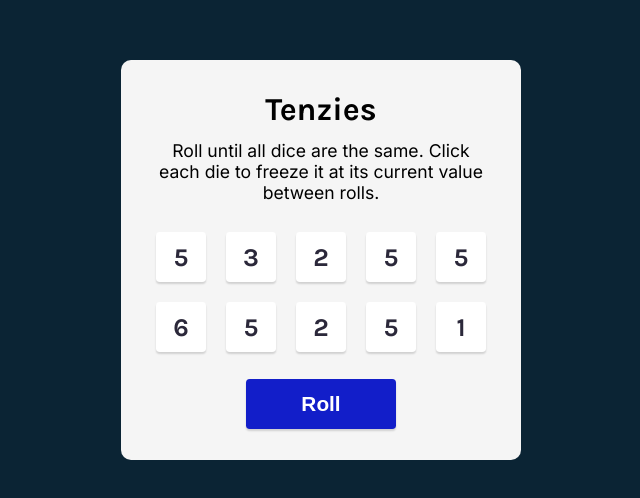
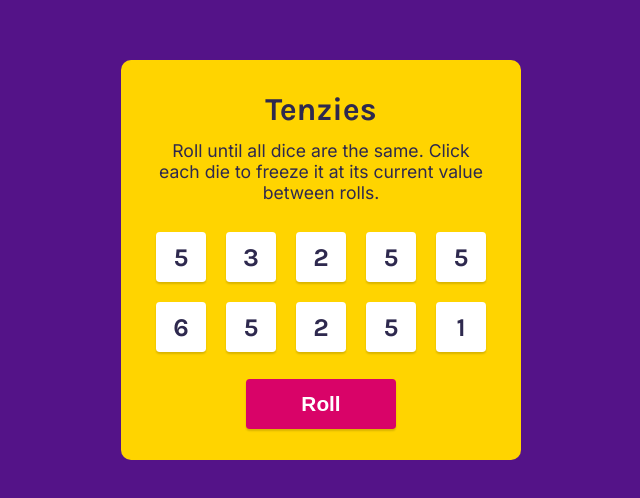
Before and after one commit to piecanoe/tenzies, a React (Vite) app: page / in a window 1280 px wide. Shown: the part 140-638 px from the top of the page, without its empty margins (319-959 px from the left). Built offline with nearby package versions, Linux system fonts and the light colour scheme.

Commit message:
Change colors of body background, main backgroun, text color, dice color when held, and 'Roll' button

```diff
--- a/src/components/Die.jsx
+++ b/src/components/Die.jsx
@@ -2,7 +2,7 @@ import React from 'react'
 
 export default function Die(props) {
     const styles = {
-        backgroundColor: props.isHeld ? '#59E391' : 'white'
+        backgroundColor: props.isHeld ? '#C9B3D1' : 'white'
     }
 
     return (
--- a/src/style.css
+++ b/src/style.css
@@ -9,7 +9,7 @@ html {
 body {
   margin: 0;
   padding: 1rem;
-  background: #0B2434;
+  background: #541388;
   font-family: 'Karla', sans-serif;
   display: flex;
   justify-content: center;
@@ -21,7 +21,7 @@ main {
   width: 400px;
   height: 400px;
   border-radius: 10px;
-  background: #F5F5F5;
+  background: #FFD400;
   display: flex;
   flex-direction: column;
   justify-content: space-around;
@@ -33,6 +33,7 @@ main {
 .title {
   font-size: 2rem;
   margin: 0;
+  color: #2E294E;
 }
 
 .instructions {
@@ -42,6 +43,7 @@ main {
   padding: 10px 0;
   text-align: center;
   font-size: 1.1rem;
+  color: #2E294E;
 }
 
 .dice-container {
@@ -66,11 +68,11 @@ main {
 .die-num {
   font-weight: 700;
   font-size: 1.6rem;
-  color:#2B283A;
+  color:#2E294E;
 }
 
 .roll-button {
-  background: #121ec9;
+  background: #D90368;
   width: 150px;
   height: 50px;
   display: flex;
```
